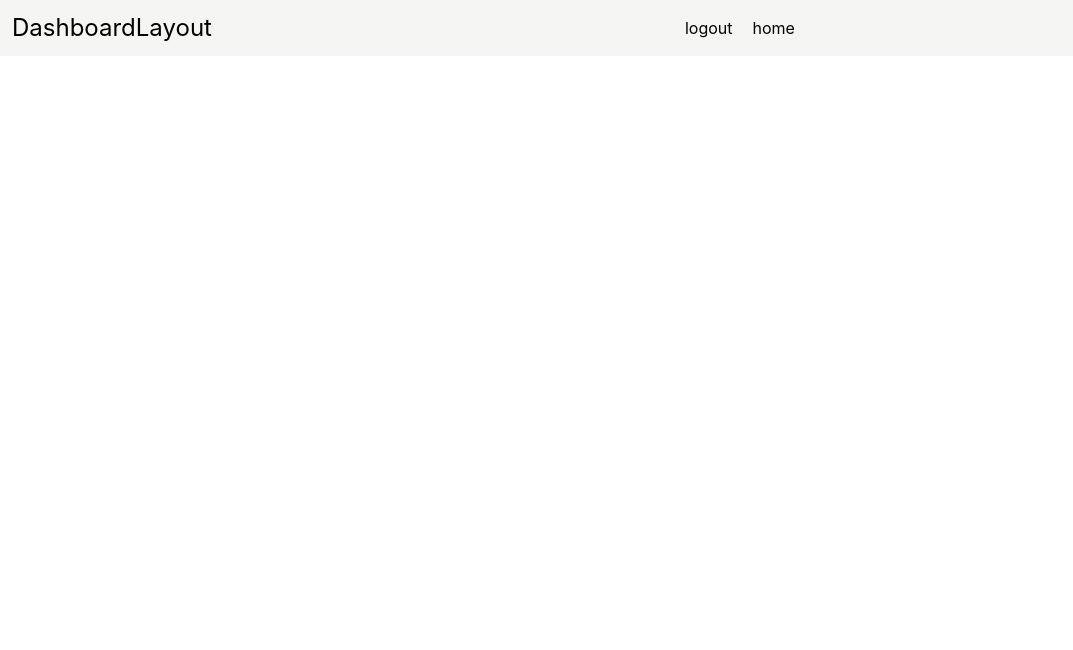
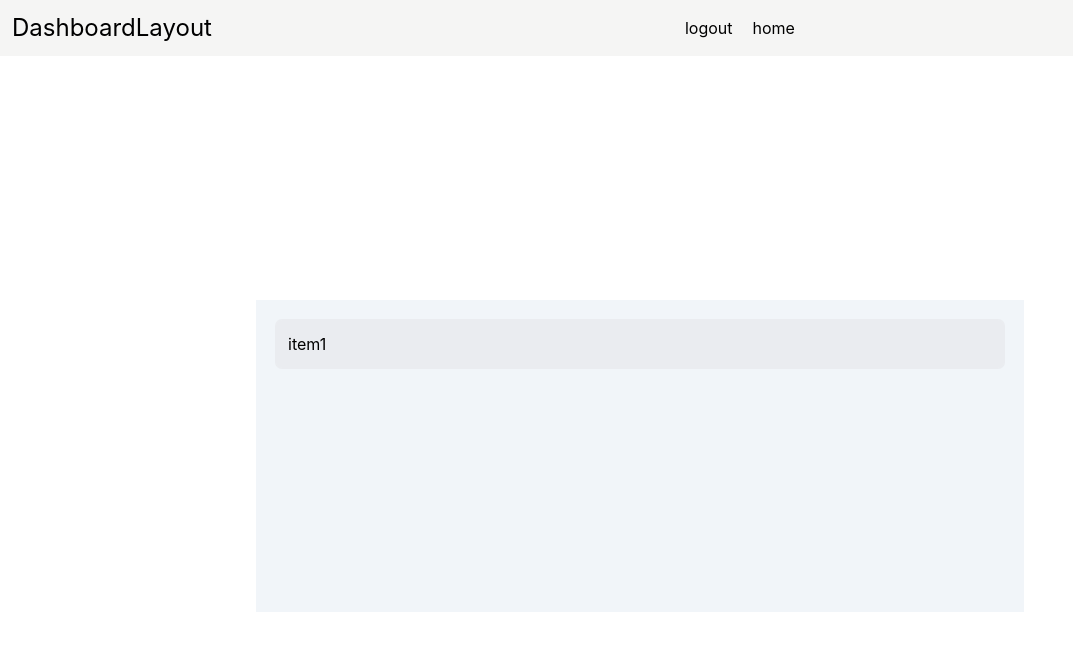
Before and after one commit to ViniciusDenelle/site-TCC, a React (Vite) app in the folder front-end/: page /dashboard in a window 1280 px wide. Shown: the top 650 px of the page, without its empty margins (0-1073 px from the left). Built offline with nearby package versions, Linux system fonts and the light colour scheme; no server answers; sample sign-in values are in the browser's storage.

Commit message:
componente class

```diff
--- /dev/null
+++ b/front-end/src/componentes/item.jsx
@@ -0,0 +1,21 @@
+import React from 'react'
+
+const Item = ({nome, id, id_usuario}) => {
+    const classe = `
+        rounded-md bg-zinc-200/50 ring-1 ring-zinc-200/50
+        p-3 hover:bg-zinc-200 hover:ring-zinc-200 transition-all
+        duration-200
+    `
+
+  return (
+    <div
+    key={id}
+    className={classe}>
+        {nome}
+        {id}
+        {id_usuario}
+    </div>
+  )
+}
+
+export default Item
--- a/front-end/src/views/dashboard.jsx
+++ b/front-end/src/views/dashboard.jsx
@@ -1,5 +1,6 @@
 import { useContext, useEffect } from "react"
 import usuarioContext from "../contextos/usuarioContext"
+import Item from "../componentes/item"
 
 
 const Dashboard = () => {
@@ -7,7 +8,23 @@ const Dashboard = () => {
 
   return (
     <>
-        <h1>{usuarioAtual.name}</h1>
+        <main className="h-screen w-full">
+          <div className="container mx-auto h-full
+          flex justify-center items-center">
+
+            <div className="grid grid-rows-5 w-full lg:w-3/5 p-5
+            bg-slate-100 gap-2">
+
+              <Item
+              nome="item"
+              id='1'
+              id_usuario={usuarioAtual.id}
+              />
+
+            </div>
+
+          </div>
+        </main>
     </>
   )
 }
```
